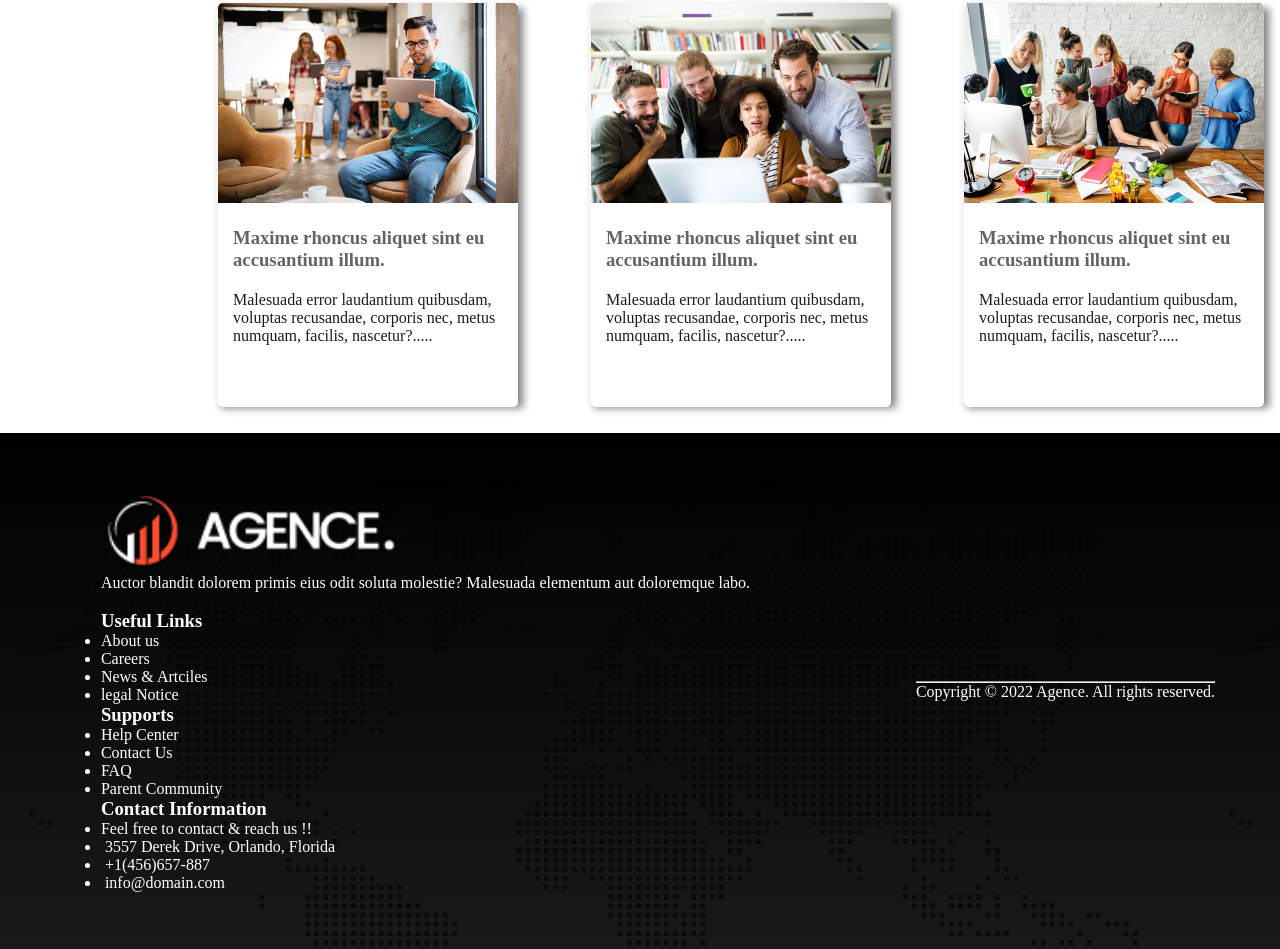
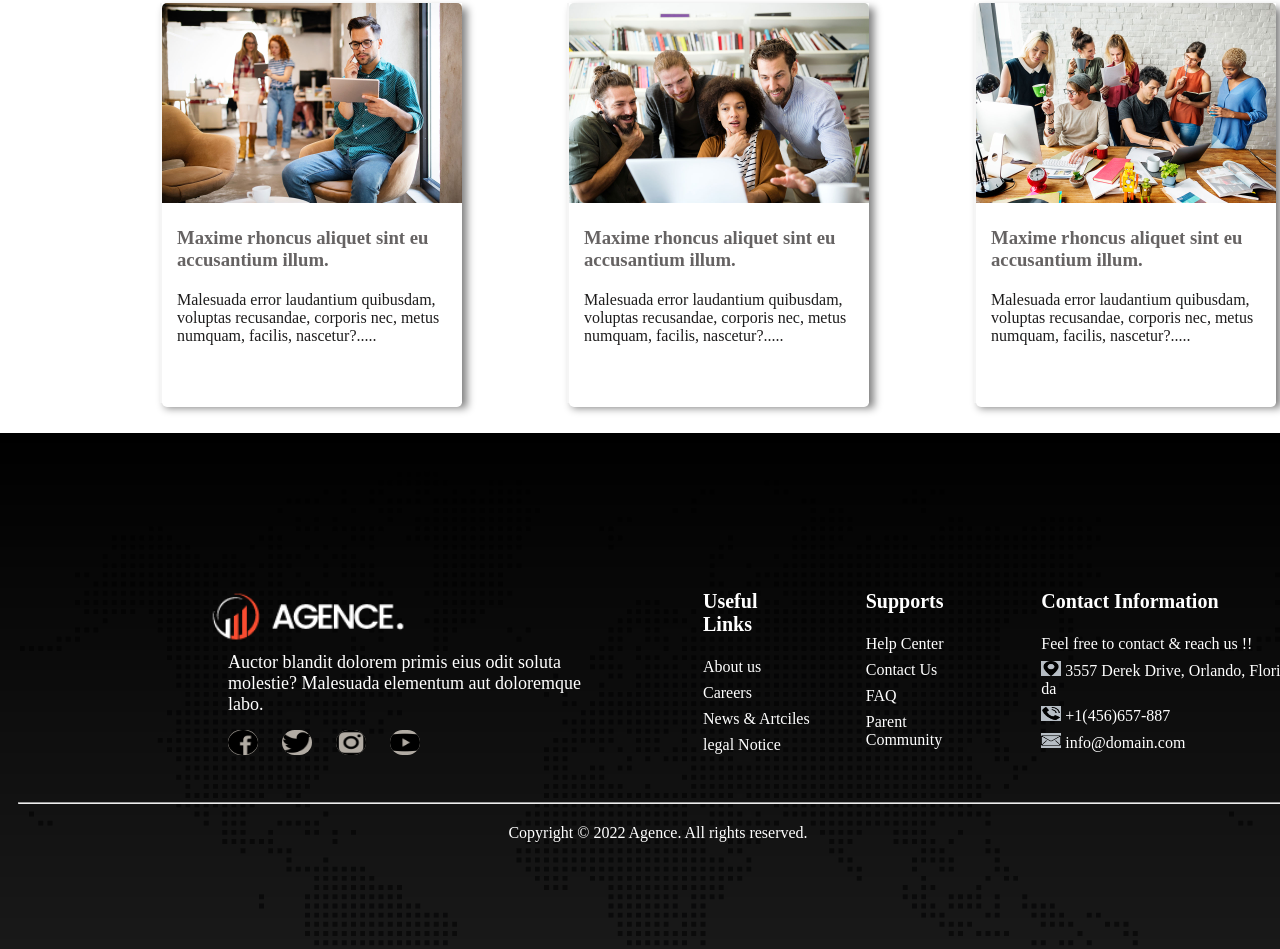
Before and after one commit to yasmin-nova/my-digital-agency, a plain HTML site: page index.html in a window 1280 px wide. Shown: the part 2178-3127 px from the top of the page. Drawn offline with Linux system fonts and the light colour scheme.

Commit message:
footer added

```diff
--- a/index.html
+++ b/index.html
@@ -182,54 +182,70 @@
     </div>
     <footer class="service-container footer">
       <div class="footer-main-div">
+        <div class="footer-main">
           <div class="footer-div-1">
-          <div class="logo-container">
-            <img class="logo" src="logo/logo.png" alt="" />
+            <div class="footer-logo-container">
+              <img class="footer-logo" src="logo/logo.png" alt="" />
             </div>
-          <p>
-            Auctor blandit dolorem primis eius odit soluta molestie? Malesuada
-            elementum aut doloremque labo.
+            <p class="footer-para">
+              Auctor blandit dolorem primis eius odit soluta <br />
+              molestie? Malesuada elementum aut doloremque <br />
+              labo.
             </p>
-          <div>
-            <img src="" alt="" /><img src="" alt="" /><img src="" alt="" /><img
-              src=""
-              alt=""
-            />
+            <div class="footer-img-div">
+              <img class="footer-img" src="icons-2/facebook.png" alt="" />
+              <img class="footer-img" src="icons-2/twitter.png" alt="" />
+              <img class="footer-img" src="icons-2/instagram.png" alt="" />
+              <img class="footer-img" src="icons-2/youtube.png" alt="" />
             </div>
           </div>
           <div class="footer-div-2">
-          <h3>Useful Links</h3>
-          <ul>
-            <li>About us</li>
-            <li>Careers</li>
-            <li>News & Artciles</li>
-            <li>legal Notice</li>
+            <h3 class="footer-title">Useful Links</h3>
+            <ul class="footer-items">
+              <li class="footer-item">About us</li>
+              <li class="footer-item">Careers</li>
+              <li class="footer-item">News & Artciles</li>
+              <li class="footer-item">legal Notice</li>
             </ul>
           </div>
           <div class="footer-div-3">
-          <h3>Supports</h3>
-          <ul>
-            <li>Help Center</li>
-            <li>Contact Us</li>
-            <li>FAQ</li>
-            <li>Parent Community</li>
+            <h3 class="footer-title">Supports</h3>
+            <ul class="footer-items">
+              <li class="footer-item">Help Center</li>
+              <li class="footer-item">Contact Us</li>
+              <li class="footer-item">FAQ</li>
+              <li class="footer-item">Parent Community</li>
             </ul>
           </div>
           <div class="footer-div-4">
-          <h3>
-
-              <h3>Contact Information</h3>
-             <ul><li>Feel free to contact & reach us !!</li>
-              <li><img src="" alt="" /> 3557 Derek Drive, Orlando, Florida</li>
-              <li><img src="" alt="" /> +1(456)657-887</li>
-              <li><img src="" alt="" /> info@domain.com</li>
+            <h3 class="footer-title">Contact Information</h3>
+            <ul class="footer-items">
+              <li class="footer-item">Feel free to contact & reach us !!</li>
+              <li class="footer-item">
+                <img class="footer-end-img" src="icons-2/pin.png" alt="" /> 3557
+                Derek Drive, Orlando, Flori da
+              </li>
+              <li class="footer-item">
+                <img
+                  class="footer-end-img"
+                  src="icons-2/telephone-call.png"
+                  alt=""
+                />
+                +1(456)657-887
+              </li>
+              <li class="footer-item">
+                <img class="footer-end-img" src="icons-2/mail.png" alt="" />
+                info@domain.com
+              </li>
             </ul>
-
           </div>
         </div>
         <div class="footer-end">
-        <hr />
-        <p>Copyright © 2022 Agence. All rights reserved.</p>
+          <hr class="footer-hr" />
+          <p class="footer-end-para">
+            Copyright © 2022 Agence. All rights reserved.
+          </p>
+        </div>
       </div>
     </footer>
   </body>
--- a/style.css
+++ b/style.css
@@ -211,7 +211,8 @@
   gap: 55px;
   justify-items: center;
   justify-content: space-evenly;
-  margin-left: 200px;
+  margin-left: 110px;
+  margin-right: 20px;
 }
 .blog-img {
   width: 300px;
@@ -244,7 +245,7 @@
   width: 300px;
   height: 400px;
   border-left: 2px solid whitesmoke;
-
+  margin-left: 50px;
   box-shadow: 5px 5px 8px gray;
   margin-bottom: 30px;
 }
@@ -262,3 +263,62 @@
   width: 100%;
   height: 60vh;
 }
+.footer-main {
+  display: flex;
+  margin-left: 190px;
+  justify-items: center;
+  flex-direction: row;
+  gap: 55px;
+  margin-top: 50px;
+}
+.footer-end {
+  margin-top: 40px;
+  text-align: center;
+}
+.footer-hr {
+  width: 100%;
+}
+.footer-end-img {
+  width: 20px;
+  height: 15px;
+  background-color: rgb(182, 189, 196);
+  border: 0;
+}
+.footer-img {
+  width: 30px;
+  height: 25px;
+  background-color: rgb(177, 171, 163);
+  margin-left: 5px;
+  margin-top: 15px;
+  border: 0;
+  border-radius: 14px;
+  margin-left: 20px;
+}
+.footer-logo {
+  width: 200px;
+  margin-bottom: 5px;
+  margin-right: 240px;
+}
+.footer-para {
+  text-align: left;
+  font-size: 18px;
+  padding-left: 20px;
+}
+.footer-items {
+  list-style: none;
+}
+.footer-title {
+  font-size: 20px;
+  margin-bottom: 22px;
+}
+.footer-item {
+  margin-bottom: 8px;
+}
+.footer-hr {
+  color: gray;
+  margin-bottom: 10px;
+}
+.footer-end-para {
+  font-size: 16px;
+  margin-top: 20px;
+}
```
Also changed, not shown: icons-2/facebook.png (added), icons-2/instagram.png (added), icons-2/mail.png (added), icons-2/pin.png (added), icons-2/telephone-call.png (added), icons-2/twitter.png (added), icons-2/youtube.png (added). Lines whose indentation alone changed are shown as unchanged.
